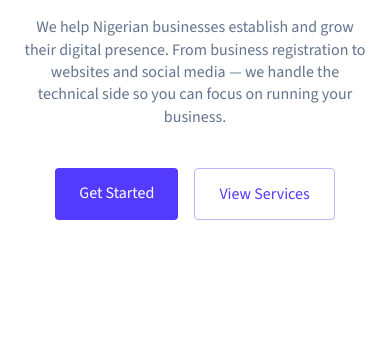
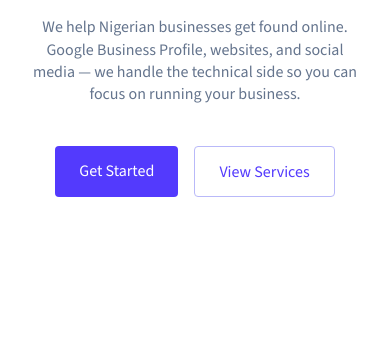
Before and after one commit to ajidahuntolulope-rgb/naijaops-landing, a plain HTML site: page index.html in a window 390 px wide. Shown: the part 243-582 px from the top of the page. Drawn offline with nearby package versions, Linux system fonts and the light colour scheme.

Commit message:
Fix leftover registration copy; require phone on audit form

```diff
--- a/index.html
+++ b/index.html
@@ -4,7 +4,7 @@
     <meta charset="UTF-8">
     <meta name="viewport" content="width=device-width, initial-scale=1.0">
     <title>NaijaOps — Digital Presence Services for Nigerian Businesses</title>
-    <meta name="description" content="We help Nigerian businesses establish and grow their digital presence. Business registration, Google Business Profile, websites, social media setup, and market research.">
+    <meta name="description" content="We help Nigerian businesses get found online. Google Business Profile setup, business websites, social media setup, and market research.">
     <link href="https://fonts.googleapis.com/css2?family=Source+Sans+3:wght@300;400;500;600&family=Source+Code+Pro:wght@400;500;700&display=swap" rel="stylesheet">
     <style>
         :root {
@@ -401,7 +401,7 @@
     <section class="hero">
         <div class="container">
             <h1>Your Business, <span>Digitally Visible</span></h1>
-            <p>We help Nigerian businesses establish and grow their digital presence. From business registration to websites and social media — we handle the technical side so you can focus on running your business.</p>
+            <p>We help Nigerian businesses get found online. Google Business Profile, websites, and social media — we handle the technical side so you can focus on running your business.</p>
             <div class="hero-buttons">
                 <a href="#contact" class="btn btn-primary">Get Started</a>
                 <a href="#services" class="btn btn-secondary">View Services</a>
```
Also changed, not shown: funnel.html (+5 -0 lines).
